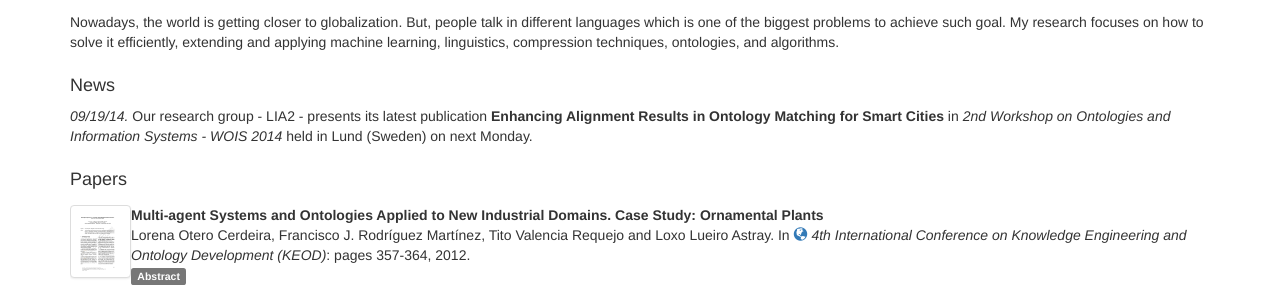
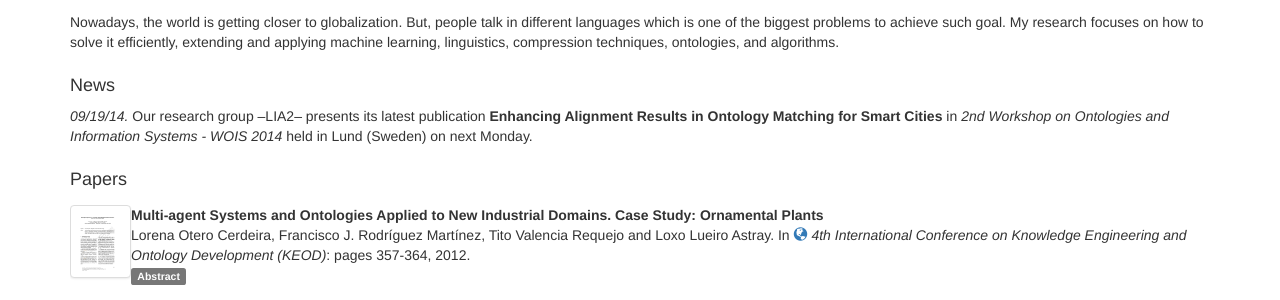
Before and after one commit to tvalreq/tvalreq.github.com, a Jekyll site: the page built from index.html, in a window 1280 px wide. Shown: the part 204-504 px from the top of the page. Built offline with Jekyll 4.4.1, drawn with Linux system fonts in a browser that asks for light colours; nearby versions of some CDN libraries.

Commit message:
minor correction

```diff
--- a/_data/news-list.yml
+++ b/_data/news-list.yml
@@ -1,4 +1,4 @@
 - date: 2014-09-19
   selected: y
   content: >
-    Our research group - LIA2 - presents its latest publication <strong>Enhancing Alignment Results in Ontology Matching for Smart Cities</strong> in <em>2nd Workshop on Ontologies and Information Systems - WOIS 2014</em> held in Lund (Sweden) on next Monday.
+    Our research group &ndash;LIA2&ndash; presents its latest publication <strong>Enhancing Alignment Results in Ontology Matching for Smart Cities</strong> in <em>2nd Workshop on Ontologies and Information Systems - WOIS 2014</em> held in Lund (Sweden) on next Monday.
```
